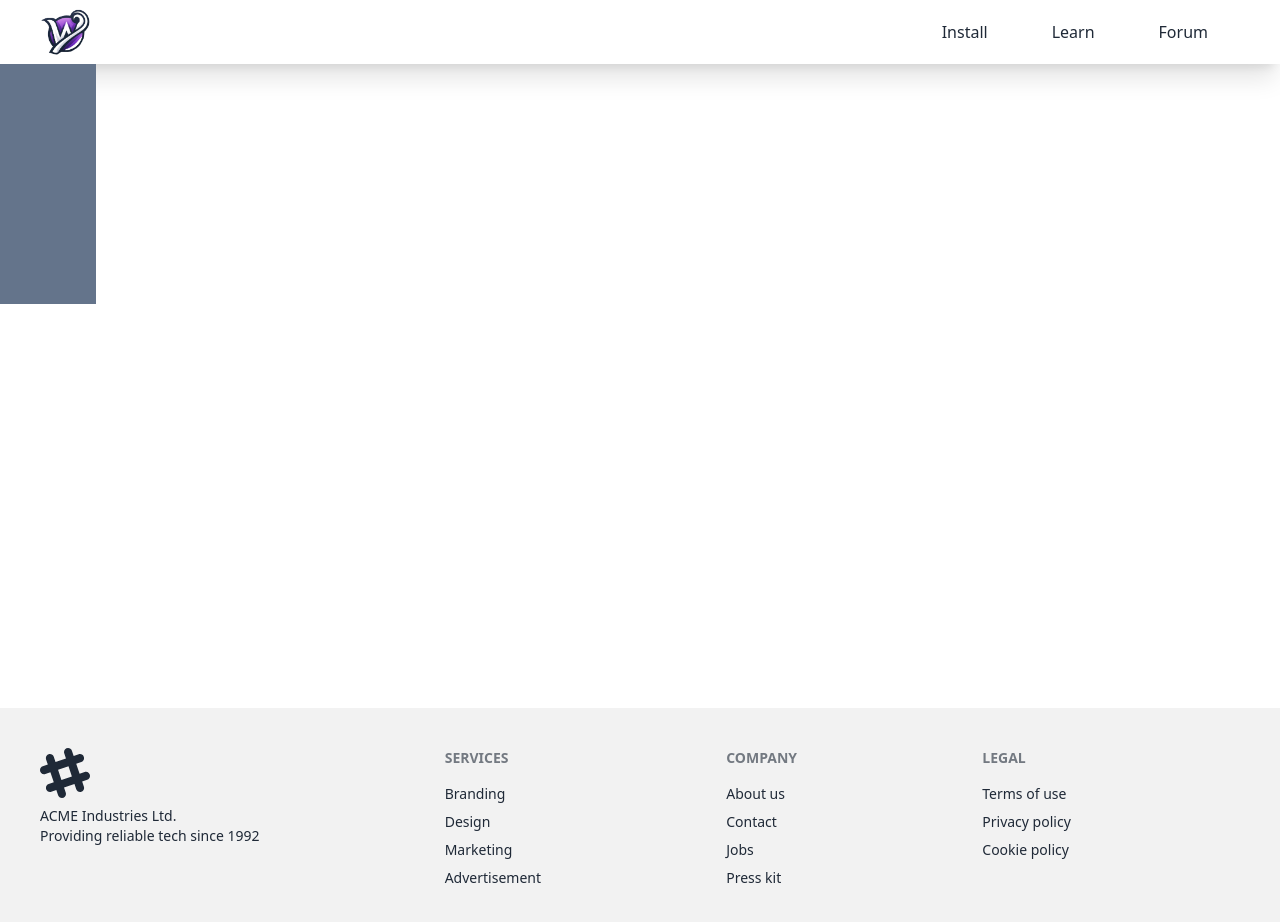
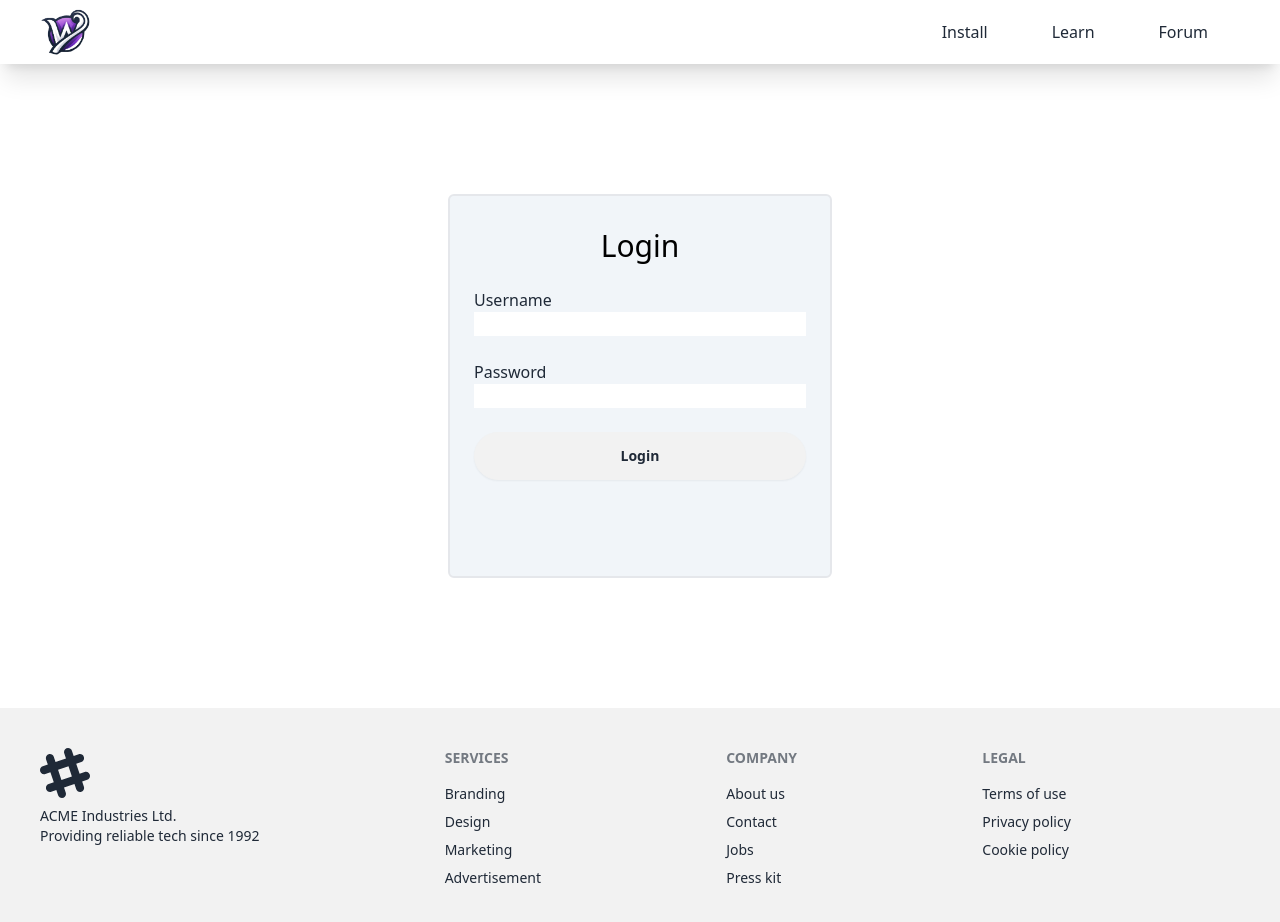
Before and after one commit to whirl-lang/website, a SvelteKit app: page /forum/login in a window 1280 px wide. Shown: the top 922 px of the page. Built offline with nearby package versions, Linux system fonts and the light colour scheme.

Commit message:
feat: add login element

```diff
--- a/src/routes/forum/login/+page.svelte
+++ b/src/routes/forum/login/+page.svelte
@@ -1,5 +1,24 @@
-<div class="w-screen h-[calc(57rem-268px)]">
-    <div class="bg-slate-500 w-24 h-60">
-
+<div class="w-screen h-[calc(57rem-268px)] flex items-center justify-center">
+  <div class="bg-slate-100 w-96 h-96 rounded-md border-2">
+    <div class="h-20 w-fill flex items-center justify-top flex-col">
+      <div class="pt-8">
+        <span class="text-3xl text-black"> Login </span>
+      </div>
+      <div class="w-full pt-6 pl-6">
+        <div class="justify-items-start">Username</div>
+      </div>
+      <div class="w-full pl-6 pr-6">
+        <input type="text" class="w-full bg-white" />
+      </div>
+      <div class="w-full pt-6 pl-6">
+        <div class="justify-items-start">Password</div>
+      </div>
+      <div class="w-full pl-6 pr-6">
+        <input type="password" class="w-full bg-white" />
+      </div>
+      <div class="pt-6 pl-6 pr-6 w-full items-center flex justify-items-center justify-center">
+        <button class="btn btn-s w-full rounded-3xl">Login</button>
+      </div>
     </div>
+  </div>
 </div>
```
